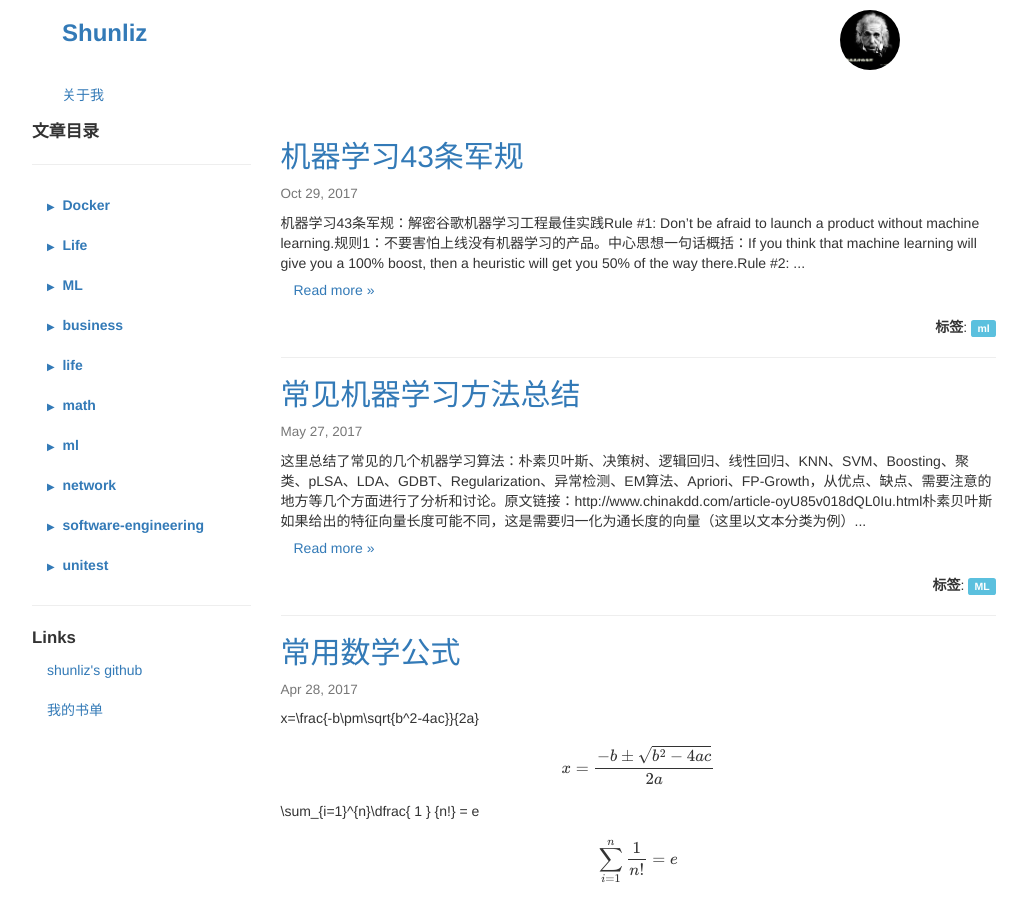
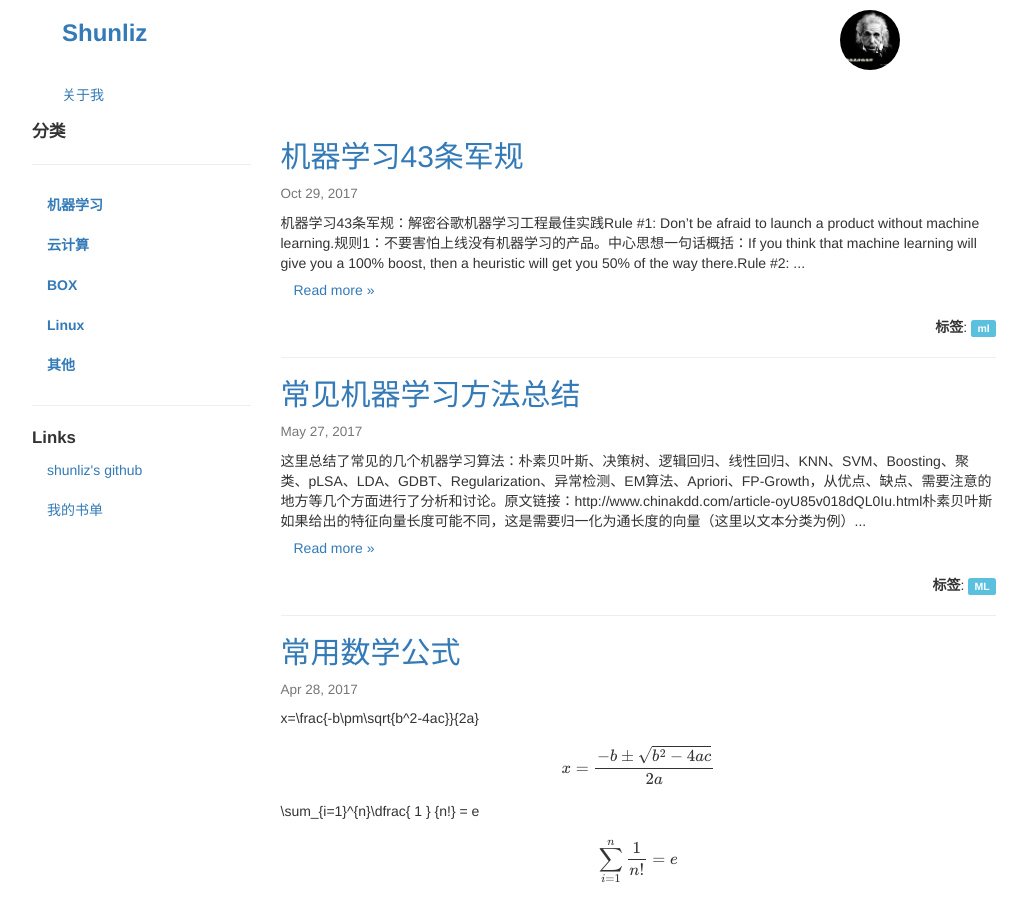
Before and after one commit to shunliz/shunliz.github.io, a Jekyll site: the page built from index.html, in a window 1280 px wide and 900 px high. Shown: the whole window, without its empty margins (126-1153 px from the left). Built offline with Jekyll 4.4.1, drawn with Linux system fonts in a browser that asks for light colours; formulas are drawn with MathJax 3; the list of posts is cut into pages by our own code.

Commit message:
重构左侧菜单为固定分类列表
将原来的动态分类改为固定菜单：机器学习、云计算、BOX、Linux、其他

```diff
--- a/_includes/sider.html
+++ b/_includes/sider.html
@@ -1,18 +1,22 @@
 <div class="col-xs-3">
   <ul class="nav nav-list" id="article-tree">
-    <li class="nav-header"><big><b>文章目录</b></big></li>
+    <li class="nav-header"><big><b>分类</b></big></li>
     <hr>
-    {% assign categories = site.categories | sort %}
-    {% for category in categories %}
-      <li class="category-item">
-        <a href="/category/#{{ category[0] }}"><strong>{{ category[0] }}</strong></a>
-        <ul class="nav nav-list category-posts">
-        {% for post in category[1] %}
-          <li><a href="{{ post.url | prepend: site.baseurl }}">{{ post.title }}</a></li>
-        {% endfor %}
-        </ul>
-      </li>
-    {% endfor %}
+    <li class="category-item">
+      <a href="#"><strong>机器学习</strong></a>
+    </li>
+    <li class="category-item">
+      <a href="#"><strong>云计算</strong></a>
+    </li>
+    <li class="category-item">
+      <a href="#"><strong>BOX</strong></a>
+    </li>
+    <li class="category-item">
+      <a href="#"><strong>Linux</strong></a>
+    </li>
+    <li class="category-item">
+      <a href="#"><strong>其他</strong></a>
+    </li>
     <hr>
       <li class="nav-header"><big><b>Links</b></big></li>
 
```
